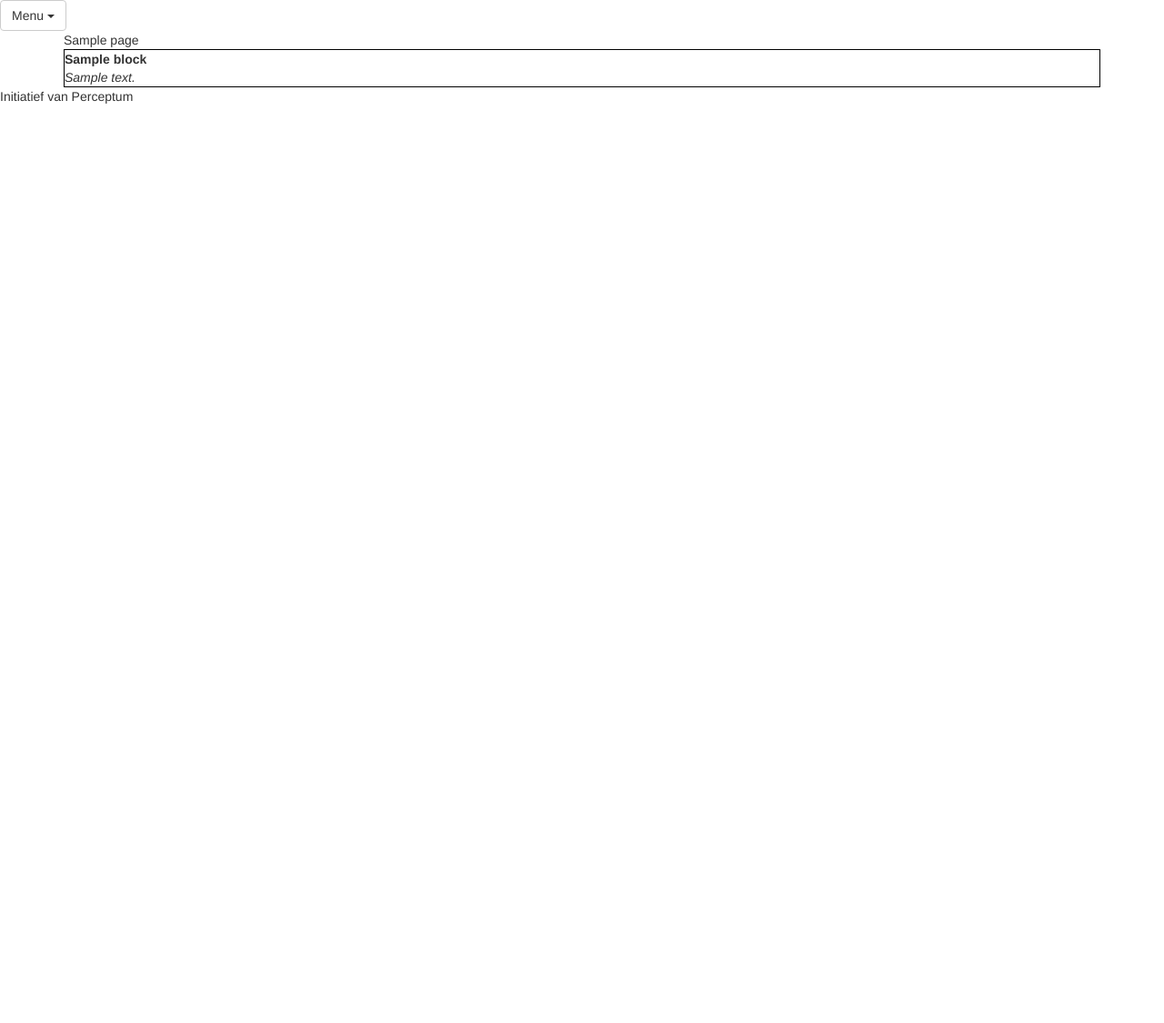
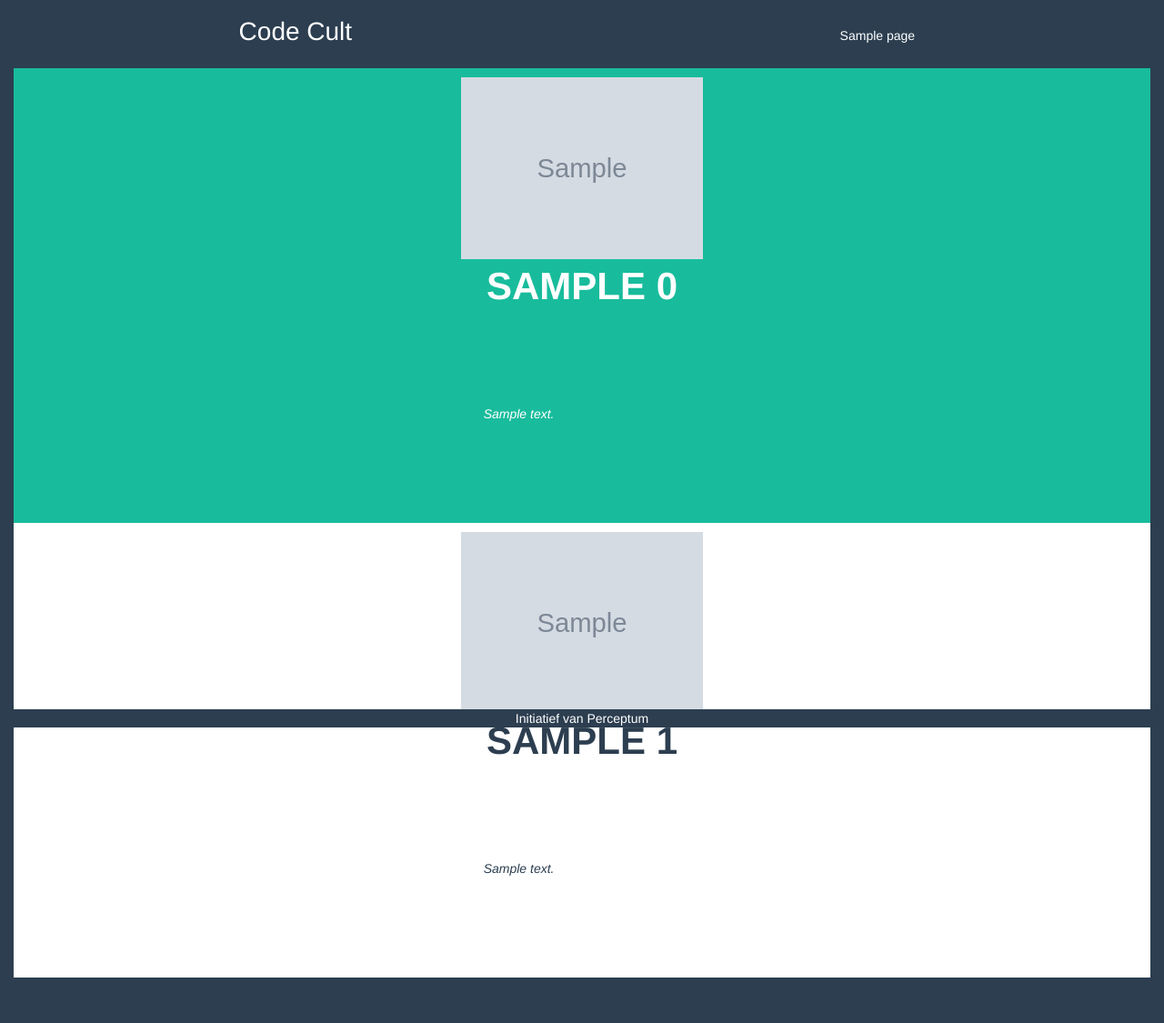
Before and after one commit to ElisevanderPol/django_codecult, a Django app: template django_codecult/templates/page.html in a window 1280 px wide. Shown: the whole page at 91% size. Before the commit the page ends 114 px from the top, so only its background shows below. Run offline with Django 3.2, Linux system fonts and the light colour scheme; the template is opened without the code that fills it: most values are stand-ins (such as "Sample title", 1, 10 or a date in 2020); grey boxes marked "Sample" are stand-in pictures; data that the repository does not hold is empty; parts of the project's set-up code (start-up, migrations or seed data) failed here and were passed over; some libraries are stand-ins or nearby versions.

Commit message:
Lots of CSS, addition of differing blocks, addition of image functionality

```diff
--- a/django_codecult/static/css/custom.css
+++ b/django_codecult/static/css/custom.css
@@ -1,11 +1,86 @@
+/* Styling of custom page blocks */
 .block {
-	border: 1px solid #000;
+	height: 500px;
+	text-align: center;
 }
 
-.block-title {
-	font-weight: bold;
+/* Styling for first block type */
+.first {
+	background-color: #18bc9c;
+	color: #ffffff;
 }
 
+/* Styling for second block type */
+.second {
+	background-color: #ffffff;
+	color: #2c3e50;
+}
+
+/* Styling when there is no image */
+.no-image {
+	height:300px;
+}
+
+/* Styling of title for custom page block */
+.block-title {
+	font-size: 300%;
+	font-weight: bold;
+	text-align: center;
+	text-transform: uppercase;
+}
+
+/* Styling of content for custom page block */
 .block-description {
 	font-style: italic;
+	margin-left: auto;
+	margin-right: auto;
+	padding:100px;
+	text-align: left;
 }
+
+/* Styling of decoration image for custom page block */
+.decor-image {
+	max-height:200px;
+	margin-top:10px;
+}
+
+/* Styling for block container */
+.main {
+	padding-top: 75px;
+	padding-bottom: 50px;
+}
+
+/* Styling for the top menu */
+.top {
+	background-color: #2c3e50;
+}
+
+/* Styling for the footer */
+.bottom {
+	background-color: #2c3e50;
+	color: #ffffff;
+	text-align: center;
+}
+
+/* Background color for entire page */
+body, .main {
+	background-color: #2c3e50;
+}
+
+/* Styling for navigation buttons */
+.nav-justified > li > a.page-button {
+	background-color: #2c3e50;
+	color: #ffffff;
+	border-radius: 5px;
+	margin:5px;
+}
+
+.nav-justified > li > a.page-button:hover {
+	color: #18bc9c;
+	background-color: #2c3e50;
+}
+
+/* Styling for title navigation */
+.navigation-big {
+	font-size: 200%;
+}
--- a/django_codecult/templates/base.html
+++ b/django_codecult/templates/base.html
@@ -20,18 +20,19 @@
     <![endif]-->
   </head>
   <body>
-  	<div class="menu">
+  	<div class="navbar-fixed-top top">
   		{% include "header.html" %}
   	</div>
 
-  	<div class="container">
+  	<div class="container-fluid main">
     {% block body %}
 
     {% endblock body %}
-	</div>
-	<div class="footer">
+    </div>
+
+    <div class="navbar-fixed-bottom bottom">
 		{% include "footer.html" %}
-	</div>
+    </div>
     <!-- jQuery (necessary for Bootstrap's JavaScript plugins) -->
     <script src="https://ajax.googleapis.com/ajax/libs/jquery/1.11.1/jquery.min.js"></script>
     <!-- Include all compiled plugins (below), or include individual files as needed -->
--- a/django_codecult/templates/footer.html
+++ b/django_codecult/templates/footer.html
@@ -1 +1 @@
-<div> Initiatief van Perceptum </div>
+<div class="container"> Initiatief van Perceptum </div>
--- a/django_codecult/templates/header.html
+++ b/django_codecult/templates/header.html
@@ -1,14 +1,6 @@
-<div class="dropdown">
-  <button class="btn btn-default dropdown-toggle" type="button" id="dropdownMenu1" data-toggle="dropdown">
-    Menu
-    <span class="caret"></span>
-  </button>
-  <ul class="dropdown-menu" role="menu" aria-labelledby="dropdownMenu1">
-  	{% for page in pages %}
-	    <li role="presentation"><a role="menuitem" tabindex="-1" href="{% url 'django_codecult.views.info' page.title %}">{{page.title}}</a></li>
-	{% endfor %}
-	<li role="presentation" class="divider"></li>
-	<li role="presentation"><a role="menuitem" tabindex="-1" href="{% url 'django_codecult.views.home' %}">Home</a></li>
-  </ul>
-</div>
-</div>
+<ul class="nav nav-justified">
+  <li class="page-button navigation-big"><a class="page-button" href="/">Code Cult</a></li>
+  {% for page in pages %}
+    <li class="page-button"><a class="page-button" href="{% url 'django_codecult.views.info' page.title %}">{{page.title}}</a></li>
+  {% endfor %}
+</ul>
--- a/django_codecult/templates/page.html
+++ b/django_codecult/templates/page.html
@@ -2,14 +2,36 @@
 
 {% block body %}
 
-<div>{{ page.title }}</div>
-{% for block in blocks %}
-	<div class="block">
-		<div class="block-title"> {{ block.title }} </div>
-		{% if block.description %}
-			<div class="block-description"> {{ block.description }} </div>
+{% for block in blocks_even %}
+
+	{% if block.0.image %}
+	<div class="block first">
+		<img class="decor-image" src = "{{ block.0.image }}">
+	{% else %}
+	<div class="block first no-image">
+	{% endif %}
+		<div class="block-title"> {{ block.0.title }} </div>
+		{% if block.0.description %}
+			<div class="col-lg-4"></div>
+			<div class="block-description col-lg-4"> {{ block.0.description }} </div>
+			<div class="col-lg-4"></div>
 		{% endif %}
 	</div>
+	{% if block.1 %}
+	{% if block.1.image %}
+	<div class="block second">
+		<img class="decor-image" src = "{{ block.1.image }}">
+	{% else %}
+	<div class="block second no-image">
+	{% endif %}
+		<div class="block-title"> {{ block.1.title }} </div>
+		{% if block.1.description %}
+			<div class="col-lg-4"></div>
+			<div class="block-description col-lg-4"> {{ block.1.description }} </div>
+			<div class="col-lg-4"></div>
+		{% endif %}
+	</div>
+	{% endif %}
 {% endfor %}
 
 
```
Also changed, not shown: django_codecult/templates/index.html (+28 -5 lines), django_codecult/views.py (+16 -2 lines).
